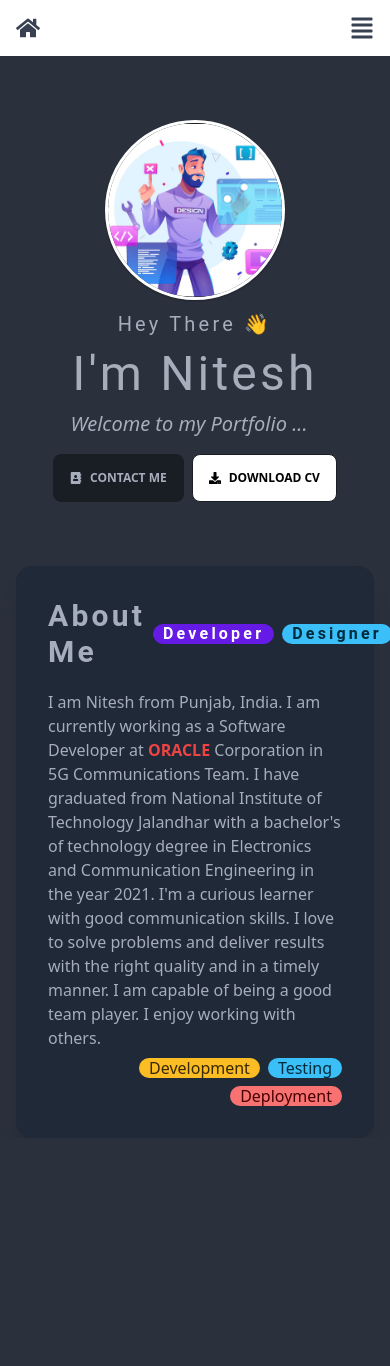
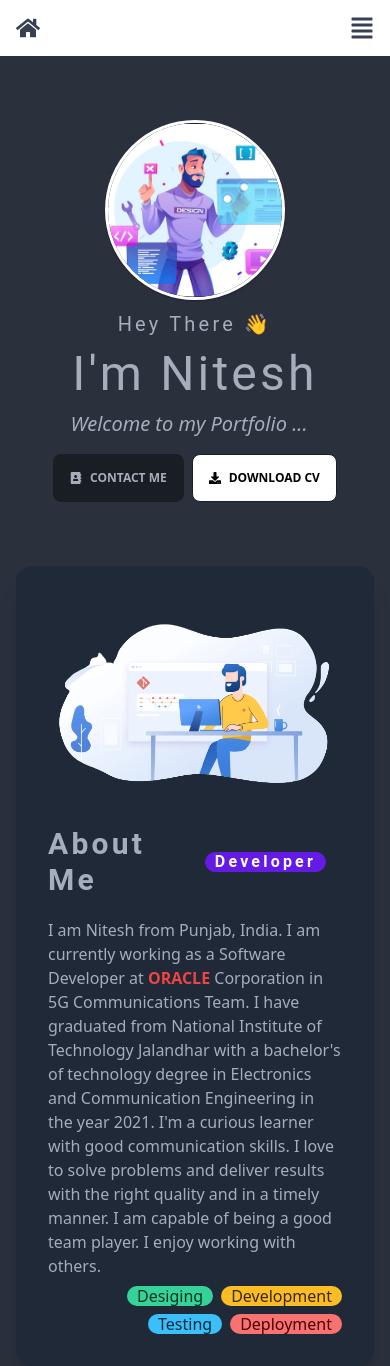
Before and after one commit to Niteshkumar152/Upgraded_Portfolio, a React (Create React App) app: page / in a window 390 px wide. Before the commit the page ends 1138 px from the top, so only its background shows below. Built offline with nearby package versions, Linux system fonts and the light colour scheme.

Commit message:
About me section ready

```diff
--- a/src/components/About.jsx
+++ b/src/components/About.jsx
@@ -3,16 +3,21 @@ import aboutImg from "../components/layout/assets/about-me.png";
 
 export const About = () => {
   return (
-    <div className="grid grid-cols-8 mt-14">
+    <div className="grid grid-cols-8 mt-14 fade-in">
       <div className="mx-4 col-span-3 hidden md:block">
         <img src={aboutImg} alt="about-img" />
       </div>
 
       <div className="mx-4 card card-body bg-gray-800 hover:bg-gray-900 shadow-xl col-span-8 md:col-span-5 m-auto">
+        <figure>
+          <img src={aboutImg} alt="aboutImgMobile" className="md:hidden" />
+        </figure>
         <h1 className="card-title text-3xl md:text-5xl cursor-default mr-4">
           about me
           <div class="badge badge-primary text-base">Developer</div>
-          <div class="badge badge-info text-base">Designer</div>
+          <div class="badge badge-info text-base hidden md:visible">
+            Designer
+          </div>
         </h1>
         <p className="text-base md:text-xl cursor-default font-sans inline">
           I am Nitesh from Punjab, India. I am currently working as a Software
@@ -26,6 +31,9 @@ export const About = () => {
           others.
         </p>
         <div class="card-actions justify-end">
+          <div class="badge badge-success text-base visible md:hidden">
+            Desiging
+          </div>
           <div class="badge badge-warning cursor-default font-sans text-base">
             Development
           </div>
```
